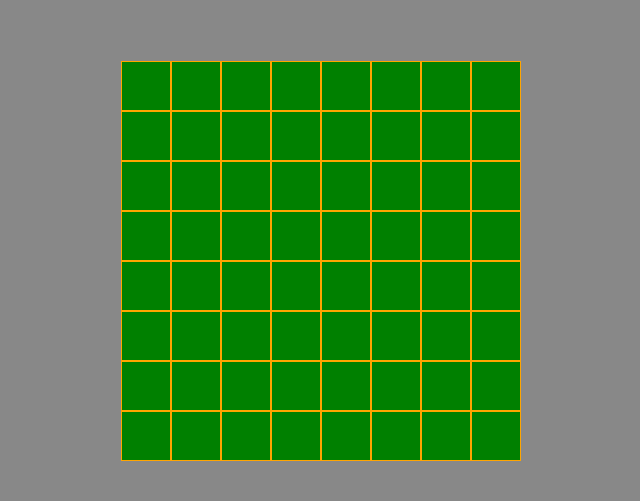
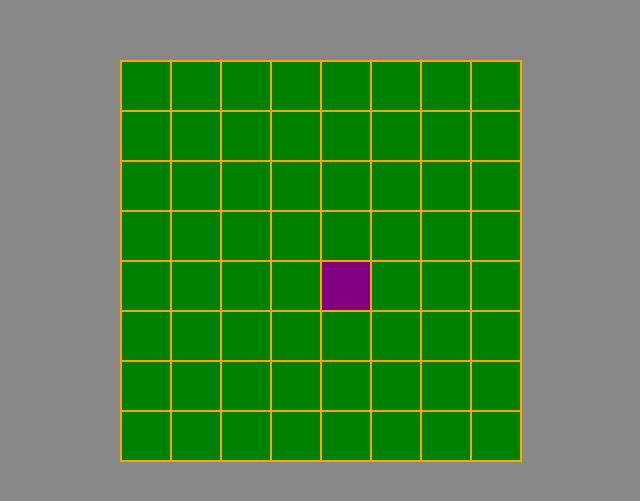
Before and after one commit to culture-of-development/js13k, a plain HTML site: page offline/index.html in a window 1280 px wide. Shown: the part 139-640 px from the top of the page, without its empty margins (319-959 px from the left). Drawn offline with Linux system fonts and the light colour scheme.

Commit message:
add player and arrow keys movement handler

```diff
--- a/offline/app.js
+++ b/offline/app.js
@@ -1,4 +1,5 @@
 
+const body = document.getElementsByTagName("body")[0];
 
 const createElement = function(tag, classname) {
     let el = document.createElement(tag);
@@ -10,13 +11,21 @@ const createElement = function(tag, classname) {
 
 const makeCells = function(height, width) {
     let cells = [];
-    for(let r = 0; r < height; r++) {
-        for(let c = 0; c < width; c++) {
+    for(let row = 0; row < height; row++) {
+        for(let col = 0; col < width; col++) {
             let element = createElement("div", "cell");
-            cells.push({ element });
+            cells.push({ element, row, col });
         }
     }
     return cells;
+};
+
+const makePlayer = function(row, col) {
+    return {
+        row,
+        col,
+        element: createElement("div", "player"),
+    };
 };
 
 const renderGrid = function(grid) {
@@ -24,12 +33,43 @@ const renderGrid = function(grid) {
     grid.cells.forEach(cell => {
         g.appendChild(cell.element);
     });
-    document.getElementsByTagName("body")[0].appendChild(g);
+    renderPlayer(grid);
+    // last
+    body.appendChild(g);
 };
 
+const renderPlayer = function(grid) {
+    const p = grid.player;
+    //https://developer.mozilla.org/en-US/docs/Web/API/Node/removeChild
+    if (p.parentNode) {
+        p.parentNode.removeChild(p);
+    }
+    const i = p.row * grid.width + p.col;
+    grid.cells[i].element.appendChild(p.element);
+}
+
+const handlePlayerMovement = function(event) {
+    if (event.keyCode < 37 || event.keyCode > 40) return;
+    let offset = null;
+    if (event.keyCode == 37) offset = { row: 0, col: -1 }; // left
+    else if (event.keyCode == 38) offset = { row: -1, col: 0 }; // up
+    else if (event.keyCode == 39) offset = { row: 0, col: 1 }; // right
+    else if (event.keyCode == 40) offset = { row: 1, col: 0 }; // down
+    let player = grid.player;
+    const newRow = player.row + offset.row;
+    const newCol = player.col + offset.col;
+    if (newRow >= 0 && newRow < grid.height) player.row = newRow;
+    if (newCol >= 0 && newCol < grid.width) player.col = newCol;
+    renderPlayer(grid);
+}
+body.addEventListener("keydown", handlePlayerMovement);
+
 let grid = {
+    height: 8,
+    width: 8,
     element: createElement("div", "grid"),
     cells: makeCells(8, 8),
+    player: makePlayer(4, 4),
 };
 
 renderGrid(grid);
--- a/offline/styles.css
+++ b/offline/styles.css
@@ -9,10 +9,11 @@ body, html {
     width: 400px;
     height: 400px;
     top: 50%;
-    margin-top: -200px;
+    margin-top: -201px;
     left: 50%;
-    margin-left: -200px;
+    margin-left: -201px;
     position: absolute;
+    border: 1px solid orange;
 }
 
 .cell {
@@ -22,4 +23,11 @@ body, html {
     float: left;
     width: 50px;
     height: 50px;
+    position: relative;
 }
+
+.player {
+    height: 100%;
+    width: 100%;
+    background: purple;
+}
```
